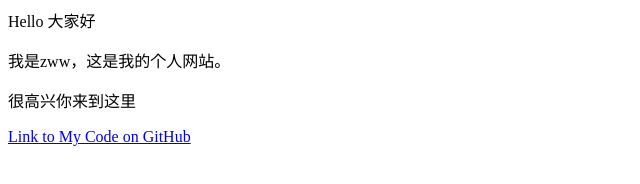
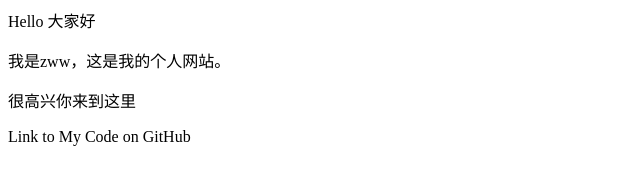
Before and after one commit to zww12231/zww12231.github.io, a plain HTML site: page index.html in a window 1280 px wide. Shown: the whole page, without its empty margins (0-640 px from the left). Drawn offline with Linux system fonts and the light colour scheme.

Commit message:
Update index.html

```diff
--- a/index.html
+++ b/index.html
@@ -1,4 +1,4 @@
 <p>Hello 大家好</p>
 <p>我是zww，这是我的个人网站。 </p>
 <p>很高兴你来到这里</p>
-<a href="https://github.com/zww12231/zww12231.github.io/tree/main/verilogd%E4%BB%A3%E7%A0%81%E5%AD%A6%E4%B9%A0">Link to My Code on GitHub</a>
+<ahref="https://github.com/zww12231/zww12231.github.io/tree/main/verilogd%E4%BB%A3%E7%A0%81%E5%AD%A6%E4%B9%A0">Link to My Code on GitHub</a>
```
